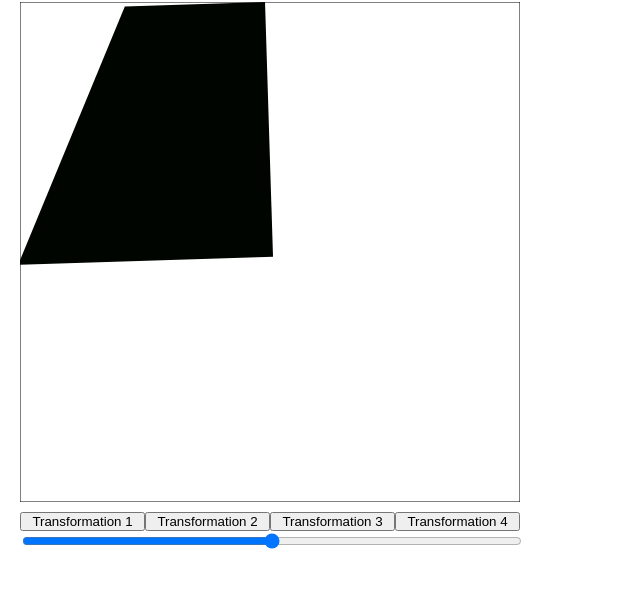
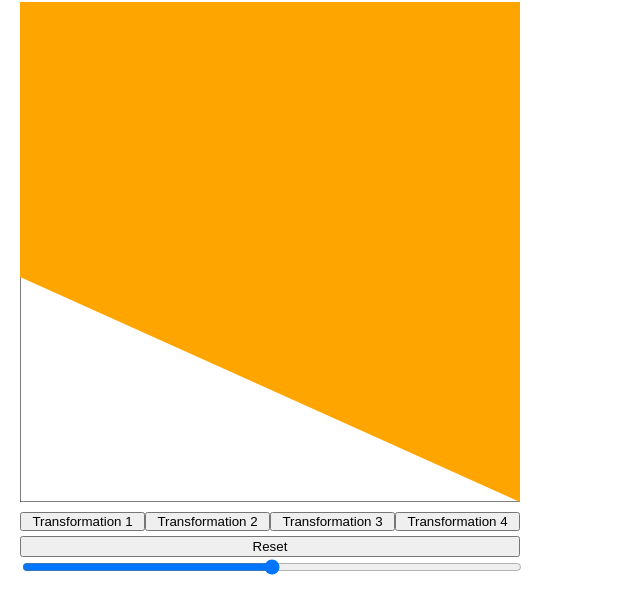
Before and after one commit to vaidasmac04/Computer-Graphics, a plain HTML site: page Laboratory-1-b/index.html in a window 1280 px wide. Shown: the part 64-678 px from the top of the page, without its empty margins (0-640 px from the left). Drawn offline with Linux system fonts and the light colour scheme.

Commit message:
fix colors & rotation angle in third transformation

```diff
--- a/Laboratory-1-b/index.html
+++ b/Laboratory-1-b/index.html
@@ -17,6 +17,10 @@
       <button class="transformation-button">Transformation 4</button>
     </div>
 
+    <div>
+      <button id="reset-button" >Reset</button>
+    </div>
+
     <input
       type="range"
       id="speed-slider"
--- a/Laboratory-1-b/script.js
+++ b/Laboratory-1-b/script.js
@@ -3,16 +3,17 @@ const canvasHeight = 500;
 const animationFramesCount = 100;
 let requestAnimationFrameId;
 let delayBetweenFrames;
+let color = "orange";
 
 window.onload = () => {
   adjustCanvasSize();
   adjustWidths();
   setDelayBetweenFrames();
   addEventHandlers();
-  draw(0);
+  draw();
 };
 
-function draw(transformationIndex = 0) {
+function draw(transformationIndex = -1) {
   const canvas = document.getElementById("canvas");
 
   if (!canvas.getContext) {
@@ -23,36 +24,40 @@ function draw(transformationIndex = 0) {
 
   ctx.clearRect(0, 0, canvasWidth, canvasHeight);
   drawBorder();
+  drawBaseFigure(color, false);
 
-  var startTime, now, then, elapsed;
+  var then, elapsed;
   let t = 0;
 
   then = window.performance.now();
-  startTime = then;
-
-  drawBaseFigure("rgb(0, 255, 0)", false);
 
   let applyTransformations = () => {};
 
   if (transformationIndex === 0) {
     applyTransformations = transform_0;
+    color = "orange";
   } else if (transformationIndex === 1) {
     applyTransformations = transform_1;
+    color = "red";
   } else if (transformationIndex === 2) {
     applyTransformations = transform_2;
+    color = "green";
   } else if (transformationIndex === 3) {
     applyTransformations = transform_3;
+    color = "blue";
   }
 
-  animate();
+  if (transformationIndex !== -1) {
+    animate();
+  }
 
   let moreThanOneCount = 0;
 
   function animate(currentTime) {
-    if (t >= 1 && moreThanOneCount < 5) {
+    if (t >= 1 && moreThanOneCount < 10) {
         t = 1;
         moreThanOneCount++;
-    } else if(t >= 1 && moreThanOneCount === 5) {
+    } else if(t >= 1 && moreThanOneCount === 10) {
         return;
     }
 
@@ -65,9 +70,6 @@ function draw(transformationIndex = 0) {
 
       ctx.clearRect(0, 0, canvasWidth, canvasHeight);
       drawBorder();
-
-      greenColor = (1 - t) * 255;
-      color = "rgb(0," + greenColor.toString() + ",0)";
 
       ctx.save();
       applyTransformations(t);
@@ -115,8 +117,9 @@ function draw(transformationIndex = 0) {
 
   function transform_2(t) {
     ctx.translate(canvasWidth * 0.25 * t, canvasHeight * 0.5 * t);
+    ctx.rotate(-(Math.PI / 2) * t);
     ctx.scale(3 / 4 - t, 1 - 3 / 4 * t);
-    ctx.rotate(-(Math.PI + Math.PI / 2) * t);
+
   }
 
   function transform_3(t) {
@@ -142,11 +145,15 @@ function adjustWidths() {
 
   const speedSlider = document.getElementById("speed-slider");
   speedSlider.style.width = canvasWidth;
+
+  const resetButton = document.getElementById("reset-button");
+  resetButton.style.width = canvasWidth;
 }
 
 function addEventHandlers() {
   onTransformationButtonClicked();
   onSpeedSliderChange();
+  onResetButtonClicked();
 }
 
 function onTransformationButtonClicked() {
@@ -165,6 +172,14 @@ function onSpeedSliderChange() {
     speedSlider.addEventListener("change", setDelayBetweenFrames);
 }
 
+function onResetButtonClicked() {
+  const resetButton = document.getElementById("reset-button");
+  resetButton.addEventListener("click", () => {
+    window.cancelAnimationFrame(requestAnimationFrameId);
+    draw();
+  });
+}
+
 function getTransformationButtons() {
   return document
     .getElementById("transformation-buttons-container")
--- a/Laboratory-1-b/styles.css
+++ b/Laboratory-1-b/styles.css
@@ -10,3 +10,7 @@
     padding: 0px;
     margin-top: 10px;
 }
+
+#reset-button {
+    margin-top: 5px;
+}
```
